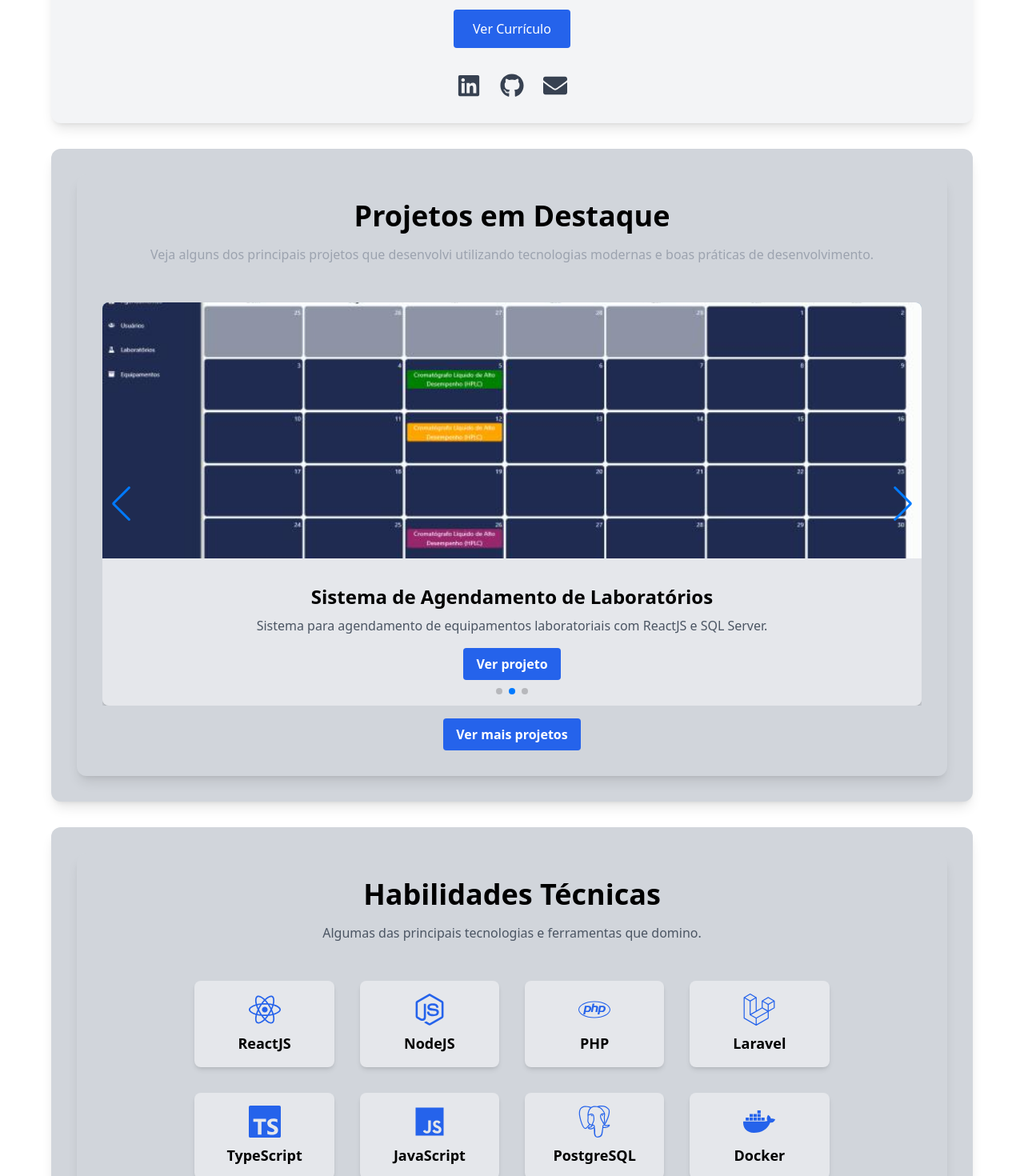
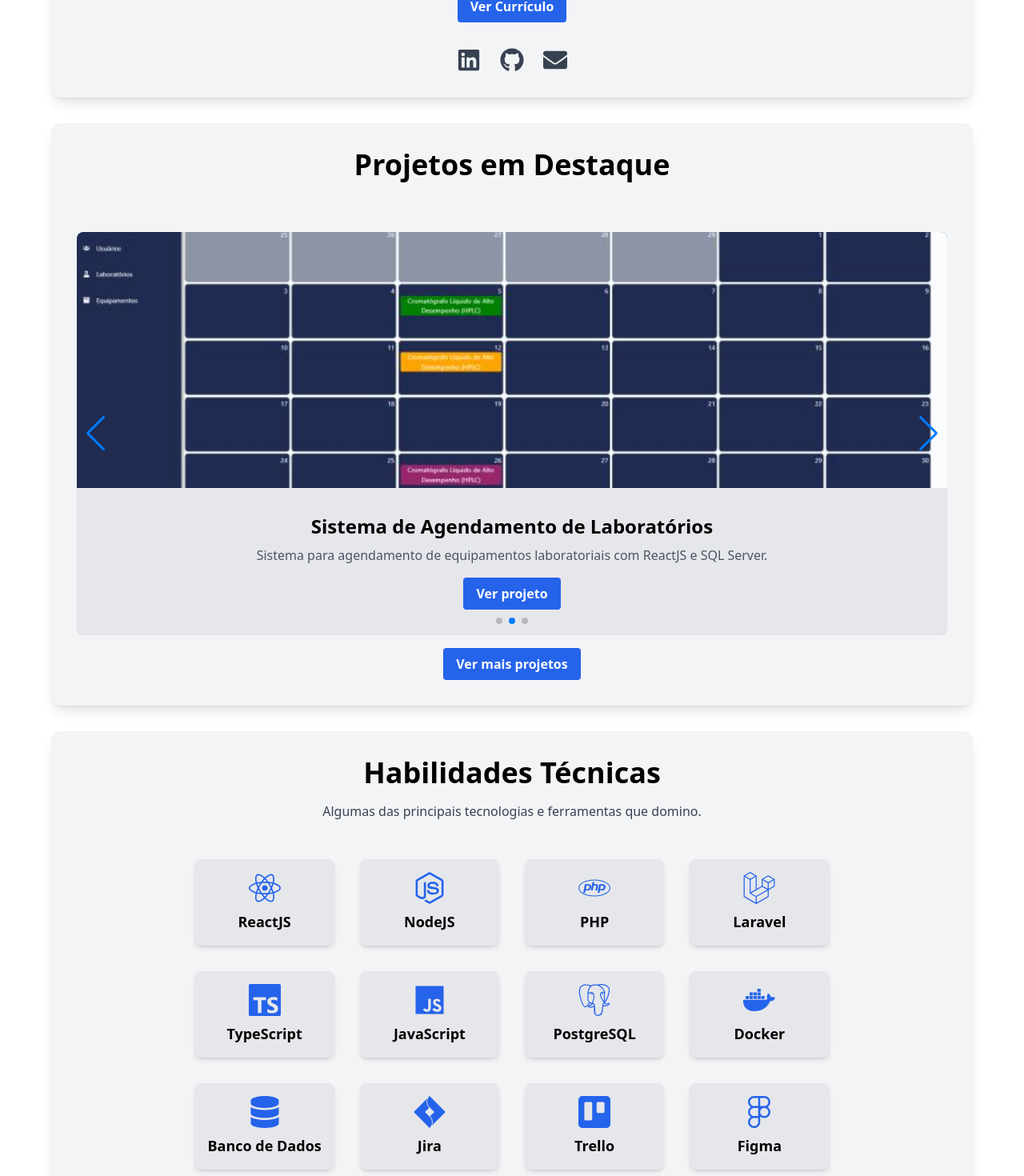
Before and after one commit to abadiapedro/portfolio-pedroguilherme, a React (Vite) app: page / in a window 1280 px wide. Shown: the part 423-1893 px from the top of the page at 80% size. Built offline with nearby package versions, Linux system fonts and the light colour scheme.

Commit message:
Fix Layout Home

```diff
--- a/src/components/About/index.tsx
+++ b/src/components/About/index.tsx
@@ -36,7 +36,7 @@ export const About = () => {
 
           <button
             onClick={() => navigate('/resume')}
-            className="mt-6 px-6 py-3 bg-blue-600 text-white rounded hover:bg-blue-700 transition-colors"
+            className="bg-blue-600 hover:bg-blue-700 text-white font-bold py-2 px-4 rounded"
           >
             Ver Currículo
           </button>
--- a/src/components/Projects/index.tsx
+++ b/src/components/Projects/index.tsx
@@ -46,16 +46,16 @@ export const Projects = () => {
         whileInView={{ opacity: 1, y: 0 }}
         transition={{ duration: 0.6 }}
         viewport={{ once: true }}
-        className="max-w-6xl w-full bg-gray-300 dark:bg-gray-800 rounded-xl shadow-lg p-8 flex flex-col items-center transition-colors"
+        className="max-w-6xl w-full bg-gray-100 dark:bg-gray-800 rounded-xl shadow-lg p-8 flex flex-col items-center transition-colors"
       >
-        <div
-        className="max-w-6xl w-full bg-gray-300 dark:bg-gray-800 rounded-xl shadow-lg p-8 flex flex-col items-center transition-colors">
+        {/* <div
+        className="max-w-6xl w-full bg-gray-200 dark:bg-gray-700 rounded-xl shadow-lg p-8 flex flex-col items-center transition-colors"> */}
 
           <div className="text-center mb-12">
             <h2 className="text-4xl font-bold mb-4">Projetos em Destaque</h2>
-            <p className="text-gray-400">
+            {/* <p className="text-gray-600 dark:text-gray-300">
               Veja alguns dos principais projetos que desenvolvi utilizando tecnologias modernas e boas práticas de desenvolvimento.
-            </p>
+            </p> */}
           </div>
 
           <Swiper
@@ -63,11 +63,11 @@ export const Projects = () => {
             pagination={{ clickable: true }}
             effect="fade"
             loop={true}
-            autoplay={{ delay: 2000, disableOnInteraction: false }}
+            autoplay={{ delay: 3000, disableOnInteraction: false }}
             spaceBetween={10}
             navigation={true}
             slidesPerView={1}
-            className="w-full"
+            className="w-full rounded-lg"
           >
             {projects.map((project, index) => (
               <SwiperSlide key={index}>
@@ -97,7 +97,7 @@ export const Projects = () => {
           >
             Ver mais projetos
           </button>
-        </div>
+        {/* </div> */}
       </motion.div>
     </section>
   );
--- a/src/components/Skills/index.tsx
+++ b/src/components/Skills/index.tsx
@@ -19,26 +19,27 @@ export const Skills = () => {
   ];
 
   return (
-    <section id="skills" className="w-full flex flex-col justify-center items-center px-4 md:px-8 py-4 bg-white text-black dark:bg-gray-900 dark:text-white transition-colors">
+    <section
+    id="skills"
+     className="w-full flex flex-col justify-start pt-4 items-center px-4 md:px-8 py-4 bg-white text-black dark:bg-gray-900 dark:text-white transition-colors"
+    >
     <motion.div
       initial={{ opacity: 0, y: 50 }}
       whileInView={{ opacity: 1, y: 0 }}
       transition={{ duration: 0.6 }}
       viewport={{ once: true }}
-      className="max-w-6xl w-full bg-gray-300 dark:bg-gray-800 rounded-xl shadow-lg p-8 flex flex-col items-center transition-colors"
+      className="max-w-6xl w-full bg-gray-100 dark:bg-gray-800 rounded-xl shadow-lg p-8 flex flex-col items-center transition-colors"
     >
 
-      <div className="max-w-6xl w-full bg-gray-300 dark:bg-gray-800 rounded-xl shadow-lg p-8 flex flex-col items-center transition-colors">
+      {/* <div className="max-w-6xl w-full bg-gray-200 dark:bg-gray-700 rounded-xl shadow-lg p-8 flex flex-col items-center transition-colors"> */}
 
-        {/* Título */}
         <div className="text-center mb-12">
           <h2 className="text-4xl font-bold mb-4">Habilidades Técnicas</h2>
-          <p className="text-gray-600 dark:text-gray-300">
+          <p className="text-gray-700 dark:text-gray-200">
             Algumas das principais tecnologias e ferramentas que domino.
           </p>
         </div>
 
-        {/* Lista de Skills */}
         <div className="grid grid-cols-2 sm:grid-cols-3 md:grid-cols-4 gap-8">
           {skills.map((skill, index) => (
             <div
@@ -53,7 +54,7 @@ export const Skills = () => {
           ))}
         </div>
 
-      </div>
+      {/* </div> */}
       </motion.div>
     </section>
   );
```
